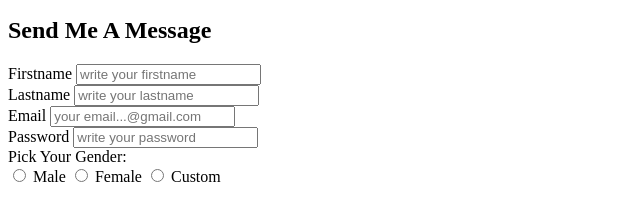
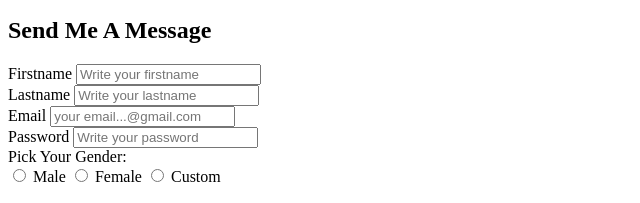
Before and after one commit to jhay-17/Portfolio-Project, a plain HTML site: page contact.html in a window 1280 px wide. Shown: the part 213-416 px from the top of the page, 0-640 px from the left. Drawn offline with Linux system fonts and the light colour scheme.

Commit message:
Updated Contact Page

```diff
--- a/contact.html
+++ b/contact.html
@@ -35,16 +35,16 @@
 <form action="mailto:cjsimeon@gmail.com">
 
     <label for="Firstname">Firstname</label>
-  <input id="Firstname" type="text" placeholder="write your firstname" required>
+  <input id="Firstname" type="text" placeholder="Write your firstname" required>
 <br>
   <label for="Lastname">Lastname</label>
-  <input id="Lastname" type="text" placeholder="write your lastname" required>
+  <input id="Lastname" type="text" placeholder="Write your lastname" required>
 <br>
   <label for="Email">Email</label>
   <input type="email" placeholder="your email...@gmail.com" id="Email" required>
 <br>
   <label for="Password">Password</label>
-  <input id="Password" type="Password" placeholder="write your password" required>
+  <input id="Password" type="Password" placeholder="Write your password" required>
 <br>
   <span>Pick Your Gender:</span>
 <br>
```
